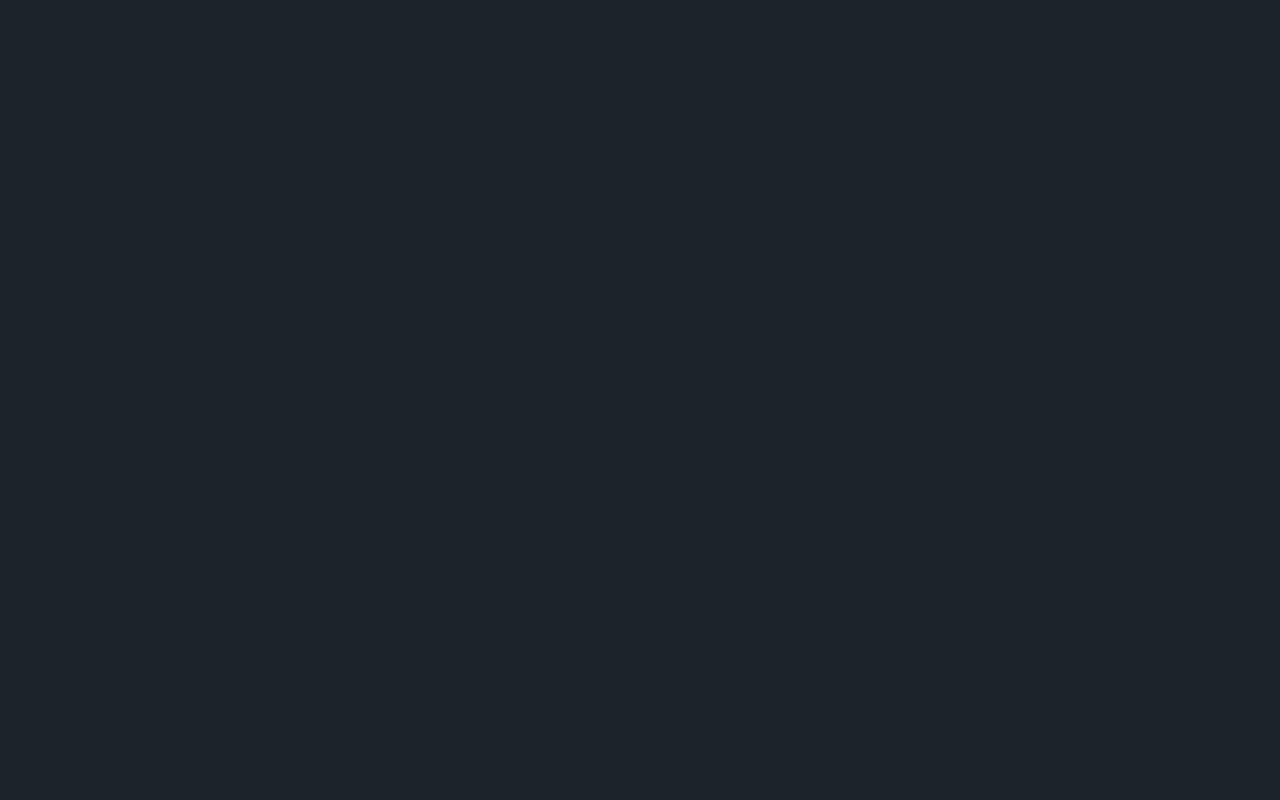
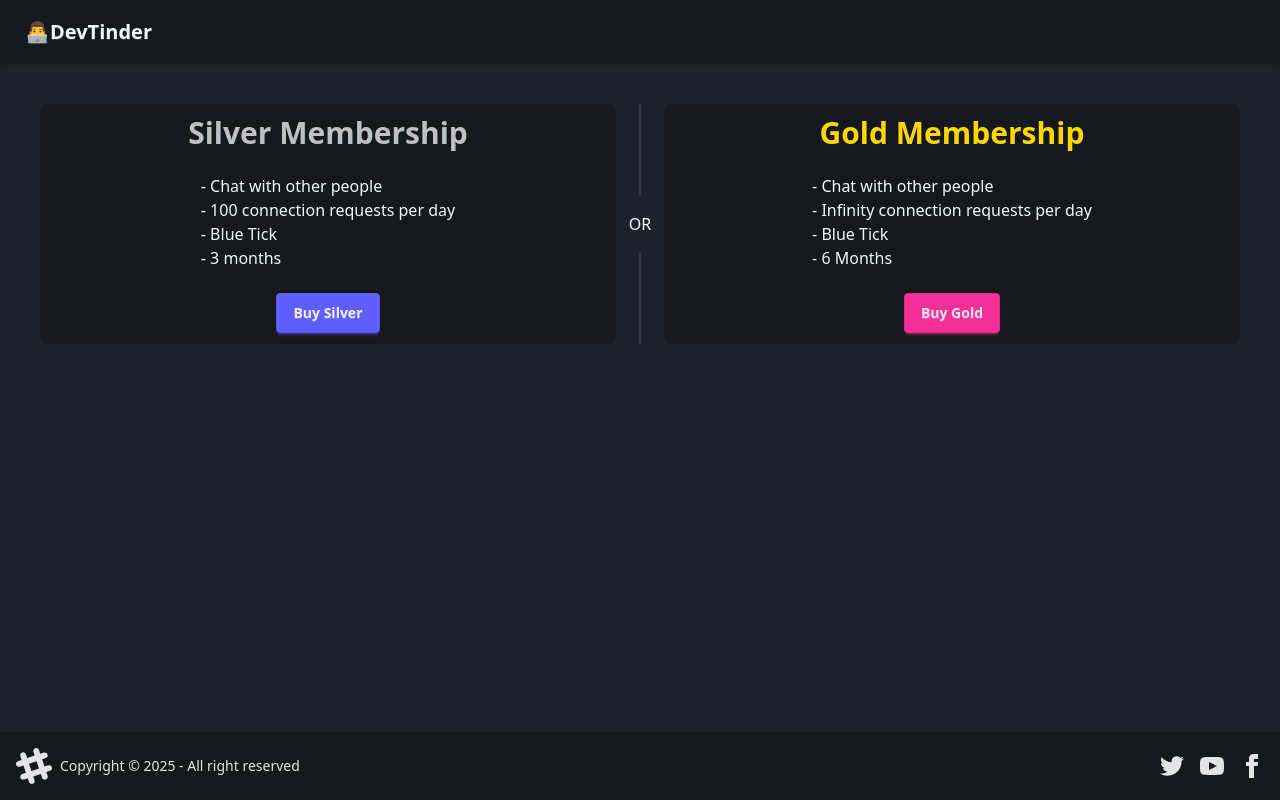
Before and after one commit to pavankarthikparuchuri/dev-tinder---frontend, a React (Vite) app: page /premium in a window 1280 px wide. Before the commit this address had no page. Built offline with nearby package versions, Linux system fonts and the light colour scheme; no server answers.

Commit message:
razorpay paymment integration

```diff
--- a/index.html
+++ b/index.html
@@ -4,6 +4,7 @@
     <meta charset="UTF-8" />
     <link rel="icon" type="image/svg+xml" href="/vite.svg" />
     <meta name="viewport" content="width=device-width, initial-scale=1.0" />
+    <script src="https://checkout.razorpay.com/v1/checkout.js"></script>
     <title>DevTinder</title>
   </head>
   <body>
--- a/src/App.jsx
+++ b/src/App.jsx
@@ -7,6 +7,7 @@
 import Body from "./components/Body";
 import Connections from "./components/Connections";
 import Requests from "./components/Requests";
+import Premium from "./components/Premium";
 function App() {
   return (
     <div>
@@ -19,6 +20,7 @@
               <Route path="/profile" element={<Profile />} />
               <Route path="/connections" element={<Connections />} />
               <Route path="/requests" element={<Requests />} />
+              <Route path="/premium" element={<Premium />} />
             </Route>
           </Routes>
         </BrowserRouter>
--- a/src/components/NavBar.jsx
+++ b/src/components/NavBar.jsx
@@ -57,6 +57,9 @@
                   <Link to={"/requests"}>Requests</Link>
                 </li>
                 <li>
+                  <Link to={"/premium"}>Premium</Link>
+                </li>
+                <li>
                   <Link onClick={handleLogout}>Logout</Link>
                 </li>
               </ul>
--- /dev/null
+++ b/src/components/Premium.jsx
@@ -0,0 +1,83 @@
+import { BASE_URL } from "../utils/constants";
+import axios from "axios";
+
+const Premium = () => {
+  const handleBuyClick = async (membershipType) => {
+    try {
+      const order = await axios.post(
+        `${BASE_URL}/createOrder`,
+        { notes: { membershipType } },
+        { withCredentials: true }
+      );
+      //it should open the razorpay dialogbox
+      const {
+        keyId,
+        amount,
+        currency,
+        orderId,
+        notes: { firstName, lastName, emailId },
+      } = order.data;
+      const options = {
+        key: keyId,
+        amount,
+        currency,
+        name: "Dev Tinder",
+        description: "Connect to other developers",
+        order_id: orderId,
+        prefill: {
+          name: firstName + " " + lastName,
+          email: emailId,
+          contact: "9999999999",
+        },
+        theme: {
+          color: "#F37254",
+        },
+      };
+      const rzp = new window.Razorpay(options);
+      rzp.open();
+    } catch (err) {
+      console.log(err);
+    }
+  };
+  return (
+    <div className="m-10">
+      <div className="flex w-full">
+        <div className="card bg-base-300 rounded-box grid h-60 grow place-items-center">
+          <h1 className="font-bold text-3xl text-[#C0C0C0]">
+            Silver Membership
+          </h1>
+          <ul>
+            <li> - Chat with other people</li>
+            <li> - 100 connection requests per day</li>
+            <li> - Blue Tick</li>
+            <li> - 3 months</li>
+          </ul>
+          <button
+            className="btn btn-primary"
+            onClick={() => handleBuyClick("silver")}
+          >
+            Buy Silver
+          </button>
+        </div>
+        <div className="divider divider-horizontal">OR</div>
+        <div className="card bg-base-300 rounded-box grid h-60 grow place-items-center">
+          <h1 className="font-bold text-3xl text-[#FFD700]">Gold Membership</h1>
+          <ul>
+            <li> - Chat with other people</li>
+            <li> - Infinity connection requests per day</li>
+            <li> - Blue Tick</li>
+            <li> - 6 Months</li>
+          </ul>
+          <button
+            className="btn btn-secondary"
+            onClick={() => handleBuyClick("gold")}
+          >
+            Buy Gold
+          </button>
+        </div>
+      </div>
+    </div>
+  );
+};
+
+export default Premium;
```
Also changed, not shown: 1 other file (tests, documents, lock files or other folders).
